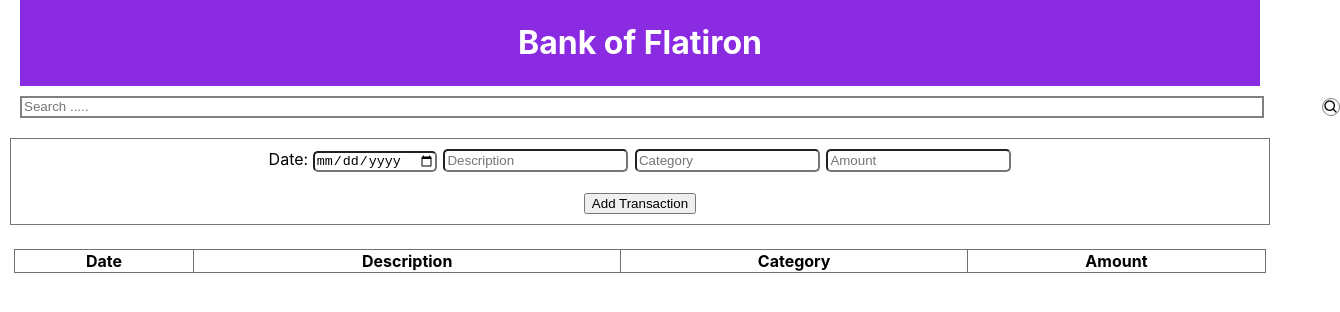
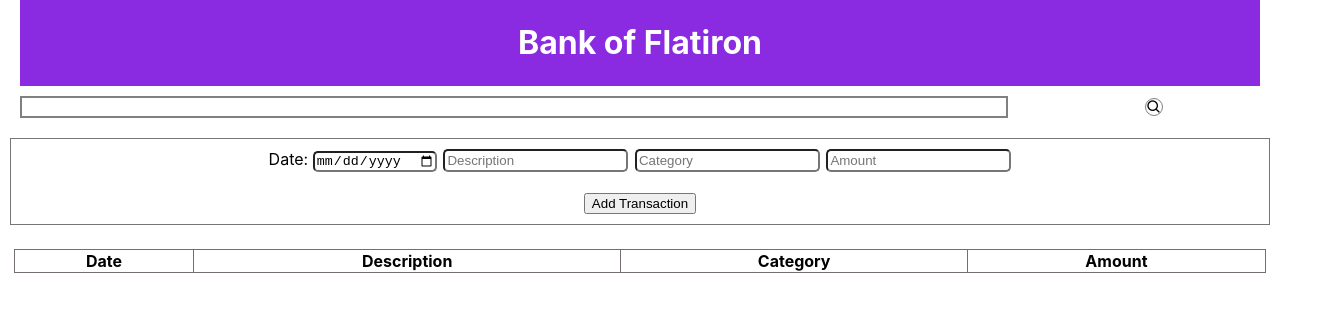
Before and after one commit to Unquetionable1/bank-of-flatiron, a React (Create React App) app: page / in a window 1280 px wide. Shown: the top 312 px of the page, 1340 px wide, since content can reach past the window. Built offline with nearby package versions, Linux system fonts and the light colour scheme.

Commit message:
first commit

```diff
--- a/package.json
+++ b/package.json
@@ -1,4 +1,5 @@
 {
+  "homepage": "https://Unquetionable1.github.io/bank-of-flatiron",
   "name": "bank-of-flatiron",
   "version": "0.1.0",
   "private": true,
@@ -6,12 +7,15 @@
     "@testing-library/jest-dom": "^5.17.0",
     "@testing-library/react": "^13.4.0",
     "@testing-library/user-event": "^13.5.0",
+    "gh-pages": "^6.1.1",
     "react": "^18.3.1",
     "react-dom": "^18.3.1",
     "react-scripts": "5.0.1",
     "web-vitals": "^2.1.4"
   },
   "scripts": {
+    "predeploy": "npm run build",
+    "deploy": "gh-pages -d build",
     "start": "react-scripts start",
     "build": "react-scripts build",
     "test": "react-scripts test",
--- a/src/App.css
+++ b/src/App.css
@@ -17,6 +17,7 @@ body {
 }
 
 .search {
+  width: 80%;
   border: none;
 }
 .search:focus {
```
Also changed, not shown: 1 other file (tests, documents, lock files or other folders).
